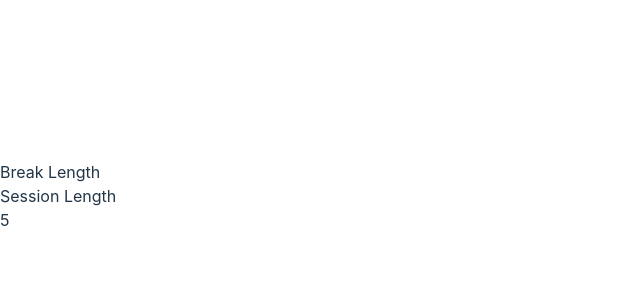
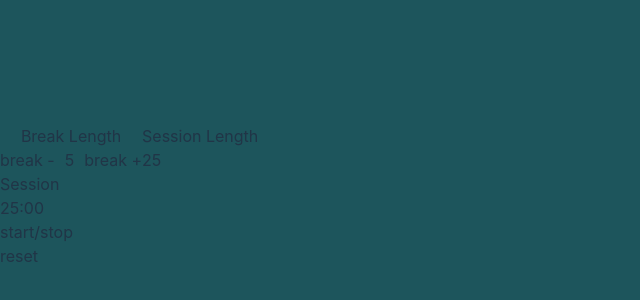
Before and after one commit to kevmhughes/25-5-clock, a React (Vite) app: page / in a window 1280 px wide. Shown: the part 204-504 px from the top of the page, without its empty margins (0-640 px from the left). Built offline with nearby package versions, Linux system fonts and the light colour scheme.

Commit message:
Add required code until User Story 14, and create basic HTML structure along with minimal styling

```diff
--- a/src/App.css
+++ b/src/App.css
@@ -0,0 +1,15 @@
+body {
+  background-color: #1d555c;
+}
+.break-and-session-length-container {
+ display:flex;
+}
+.break-inner-container {
+  display: flex;
+  gap: 10px;
+}
+.break-outer-container {
+  display: flex;
+  flex-direction: column;
+  align-items: center;
+}
--- a/src/App.jsx
+++ b/src/App.jsx
@@ -3,17 +3,72 @@ import "./App.css";
 
 function App() {
   const [breakLength, setBreakLength] = useState(5);
+  const [sessionLength, setSessionLength] = useState(25)
+  const [timeLeftMinutes, setTimeLeftMinutes] = useState(25)
+  const [timeLeftSeconds, setTimeLeftSeconds] = useState(60)
+
+  let timerSeconds;
+  if (timeLeftSeconds == 60) {
+    timerSeconds = "00"
+  } else if (timeLeftSeconds < 60) {
+    timerSeconds = timeLeftSeconds
+  }
+
+
+  const handleStartStop = () => {
+    console.log("start_stop")
+  }
+
+  const handleReset = () => {
+    console.log("reset")
+    // timer should be stopped
+    setBreakLength(5)
+    setSessionLength(25)
+  }
+
+  const handleBreakDecrement = () => {
+    setBreakLength(breakLength - 1)
+    if (breakLength == 0) {
+      setBreakLength(0)
+    }
+  }
+
+  const handleBreakIncrement = () => {
+    setBreakLength(breakLength + 1)
+  }
 
   return (
     <>
       <div>
+        <div className="break-and-session-length-container">
+        <div className="break-outer-container">
         <div id="break-label">Break Length</div>
+        <div className="break-inner-container">
+        <div onClick={handleBreakDecrement} id="break-decrement">break -</div>
+        <div id="break-length">{breakLength}</div>
+        <div onClick={handleBreakIncrement} id="break-increment">break +</div>
+        </div>
+        </div>
+        <div>
         <div id="session-label">Session Length</div>
-        <div onClick={""} id="break-decrement"></div>
+        <div>
         <div onClick={""} id="session-decrement"></div>
-        <div onClick={""} id="break-increment"></div>
+        <div id="session-length">{sessionLength}</div>
         <div onClick={""} id="session-increment"></div>
-        <div id="break-length">{breakLength}</div>
+        </div>
+        </div>
+        </div>
+
+
+        <div>
+          <div id="timer-label">Session</div>
+          <div id="time-left">{timeLeftMinutes}:{timerSeconds}</div>
+        </div>
+        <div>
+          <div id="start_stop" onClick={handleStartStop}>start/stop</div>
+          <div id="reset" onClick={handleReset}>reset</div>
+          <div></div>
+        </div>
       </div>
     </>
   );
```
